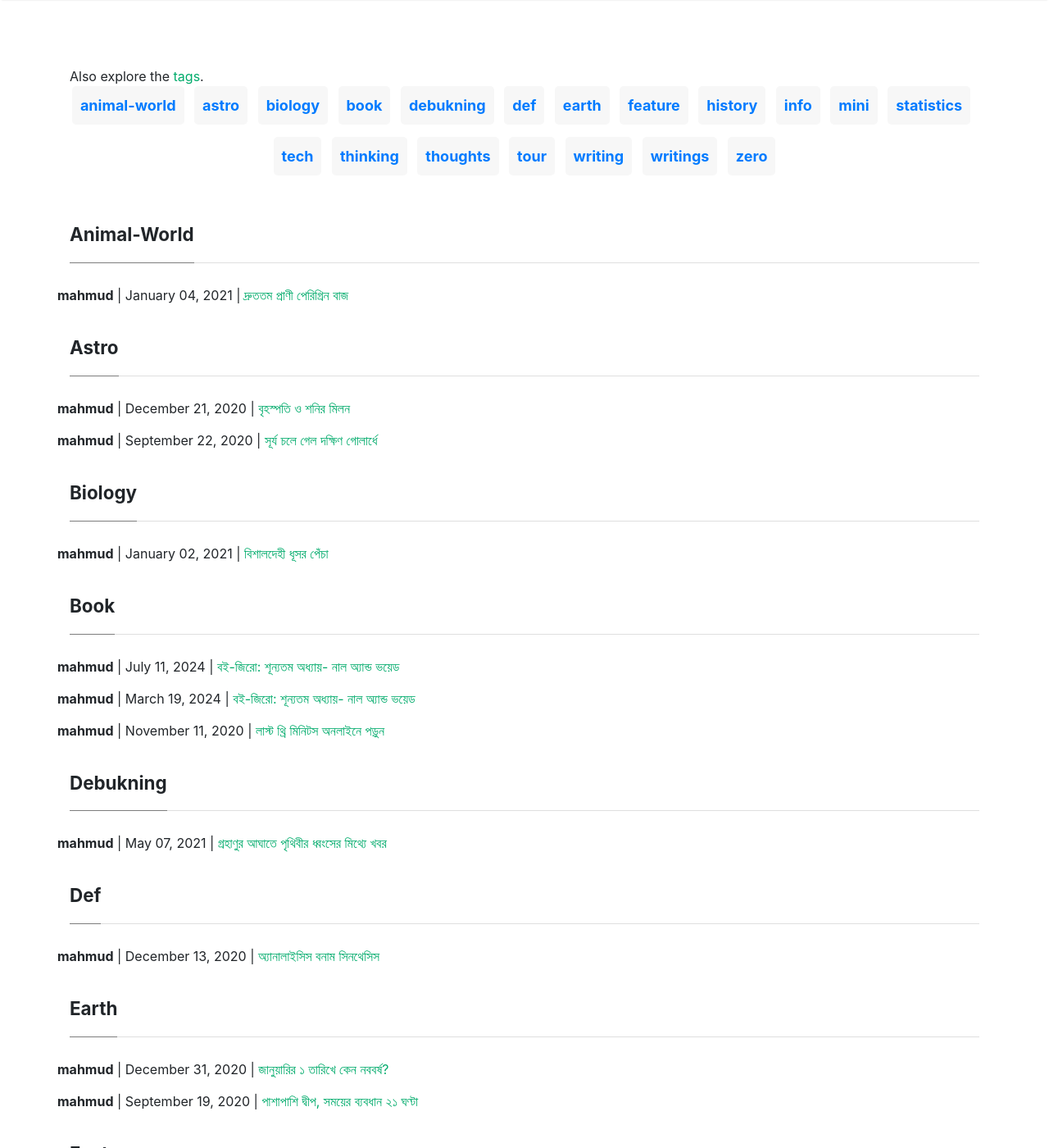
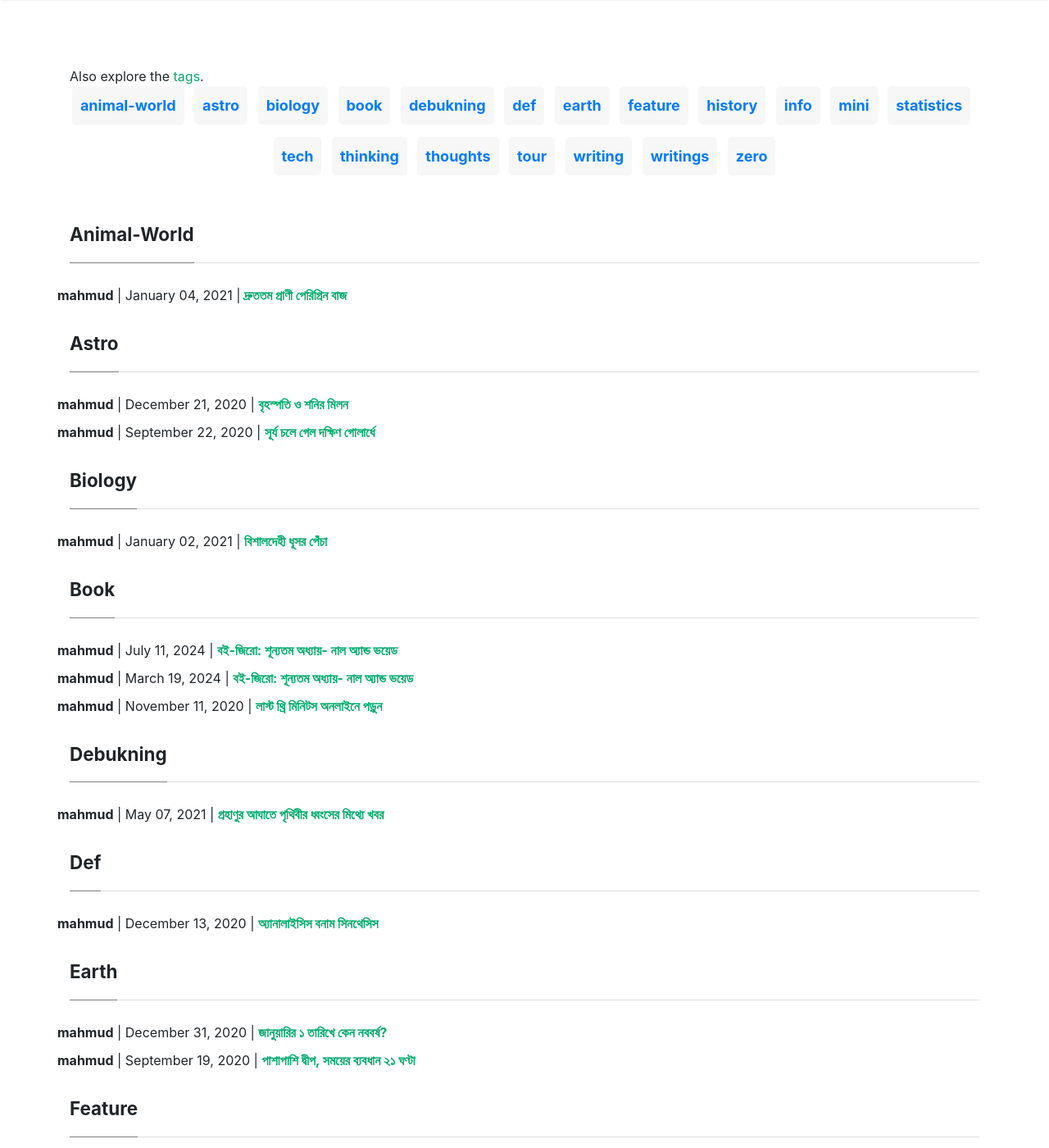
Before and after one commit to mahmudstat/blog, a Jekyll site: the page built from _pages/categories.md, in a window 1280 px wide and 1400 px high. Shown: the whole window at 82% size. Built offline with Jekyll 4.4.1, drawn with Linux system fonts in a browser that asks for light colours; nearby versions of some CDN libraries.

Commit message:
fix cat name and css

```diff
--- a/assets/css/main.scss
+++ b/assets/css/main.scss
@@ -76,3 +76,24 @@
   display: block; /* Ensures the entire line breaks */
   margin-bottom: 15px; /* Adds space between items */
 }
+
+.category-section {
+  margin-bottom: 20px;
+}
+
+.category-section h3 {
+  font-size: 1.5em;
+  margin-bottom: 10px;
+}
+
+.post-item {
+  margin-bottom: 10px;
+}
+
+.post-item a {
+  font-weight: bold;
+}
+
+.post-item p {
+  color: #555;
+}
--- a/index.html
+++ b/index.html
@@ -63,7 +63,7 @@
   <div class="category-section">
     <h3>Category 1 Posts</h3>
     <ul>
-      {% assign posts = site.categories['your-manual-category-1'] | sort: 'date' | limit: 5 %}
+      {% assign posts = site.categories['tour'] | sort: 'date' | limit: 5 %}
       {% for post in posts %}
         <li>
           <a href="{{ post.url }}">{{ post.title }}</a>
```
